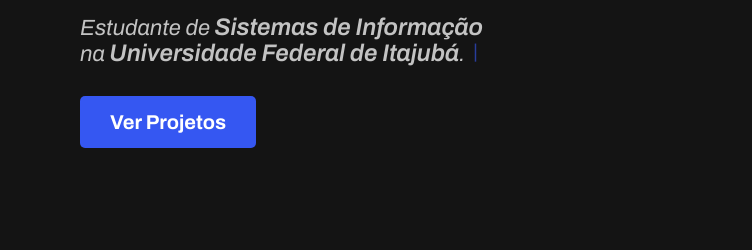
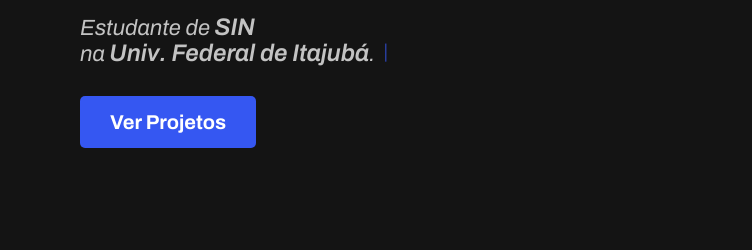
Before and after one commit to moraissdev/Portfolio, a plain HTML site: page index.html in a window 1280 px wide. Shown: the part 511-761 px from the top of the page, 0-752 px from the left. Drawn offline with Linux system fonts and the light colour scheme; grey boxes are pictures that could not be loaded.

Commit message:
nona commit

```diff
--- a/index.html
+++ b/index.html
@@ -36,8 +36,8 @@
             <h2><bdi>Olá,</bdi><br><b>eu sou</b> <span>Renan Morais</span>.</h2>
             <p>Estudante de <big class="destaque"><abbr
                         title="Uma das Universidades mais renomadas do Brasil na área de engenharia e tecnologia!"
-                        class="facul">Sistemas de Informação</abbr></big><br>na <big
-                    class="destaque">Universidade Federal de Itajubá</big>.<span class="effect"></span></p>
+                        class="facul">SIN</abbr></big><br>na <big
+                    class="destaque">Univ. Federal de Itajubá</big>.<span class="effect"></span></p>
             <a href="https://github.com/moraissdev" class="botao efeito-cursor" target="_blank">Ver Projetos</a>
         </div>
         <img src="img/principal.png" class="img-apresentacao">
```
